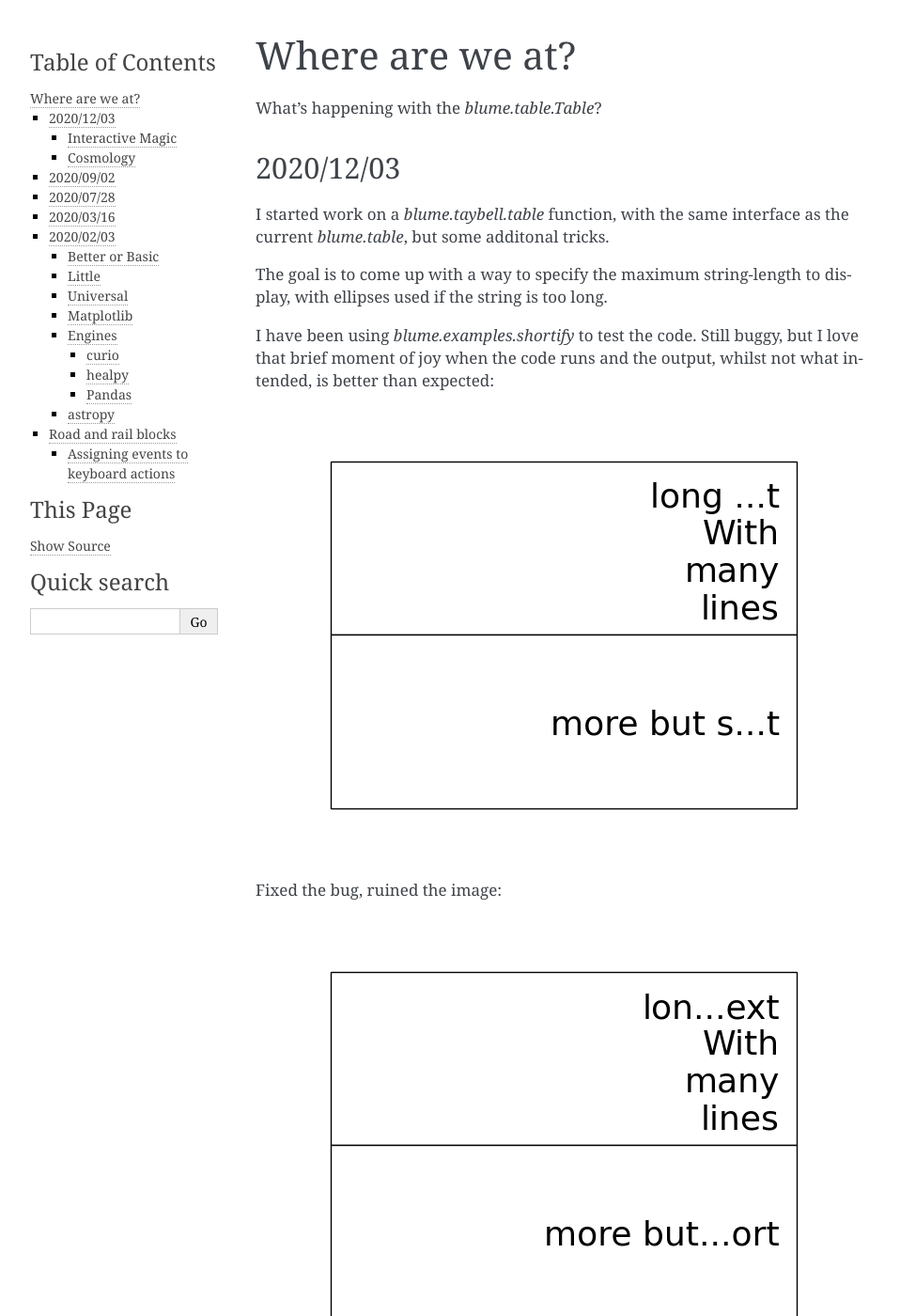
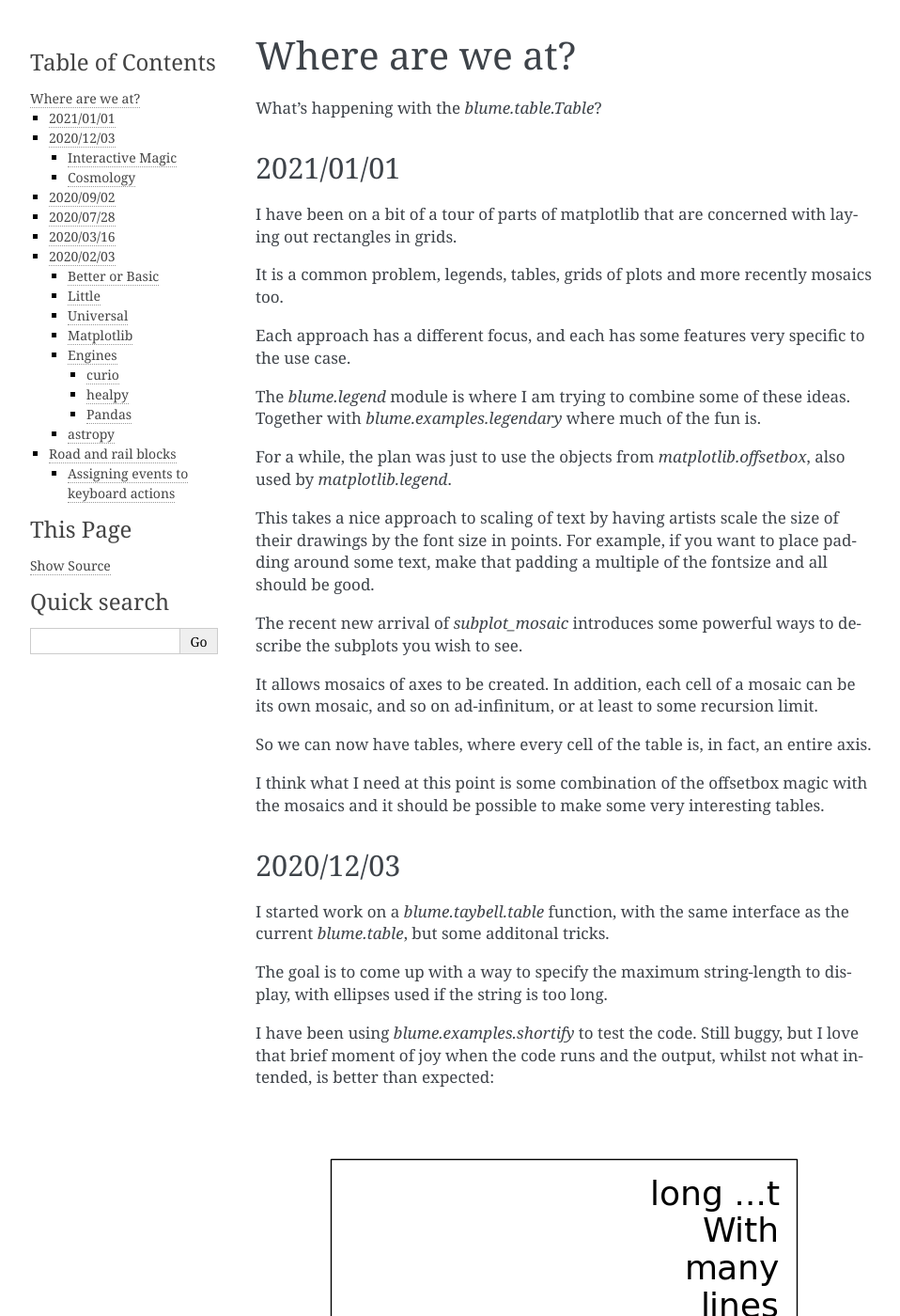
Before and after one commit to swfiua/blume, a Sphinx documentation site: the page built from doc/news.rst, in a window 1280 px wide and 1400 px high. Shown: the whole window at 94% size, without its empty margins (148-1106 px from the left). Built offline with Sphinx 7.4.7, drawn with Linux system fonts in a browser that asks for light colours; formulas are drawn with MathJax 3.

Commit message:
news update

```diff
--- a/doc/news.rst
+++ b/doc/news.rst
@@ -3,6 +3,45 @@
 ==================
 
 What's happening with the `blume.table.Table`?
+
+2021/01/01
+==========
+
+I have been on a bit of a tour of parts of matplotlib that are
+concerned with laying out rectangles in grids.
+
+It is a common problem, legends, tables, grids of plots and more
+recently mosaics too.
+
+Each approach has a different focus, and each has some features very
+specific to the use case.
+
+The `blume.legend` module is where I am trying to combine some of
+these ideas.   Together with `blume.examples.legendary` where much of
+the fun is.
+
+For a while, the plan was just to use the objects from
+`matplotlib.offsetbox`, also used by `matplotlib.legend`.
+
+This takes a nice approach to scaling of text by having artists scale
+the size of their drawings by the font size in points.   For example,
+if you want to place padding around some text, make that padding a
+multiple of the fontsize and all should be good.
+
+The recent new arrival of `subplot_mosaic` introduces some powerful
+ways to describe the subplots you wish to see.
+
+It allows mosaics of axes to be created.  In addition, each cell of a
+mosaic can be its own mosaic, and so on ad-infinitum, or at least to
+some recursion limit.
+
+So we can now have tables, where every cell of the table is, in fact,
+an entire axis.
+
+I think what I need at this point is some combination of the offsetbox
+magic with the mosaics and it should be possible to make some very
+interesting tables.
+
 
 2020/12/03
 ==========
```
Also changed, not shown: doc/index.rst (+26 -0 lines).
